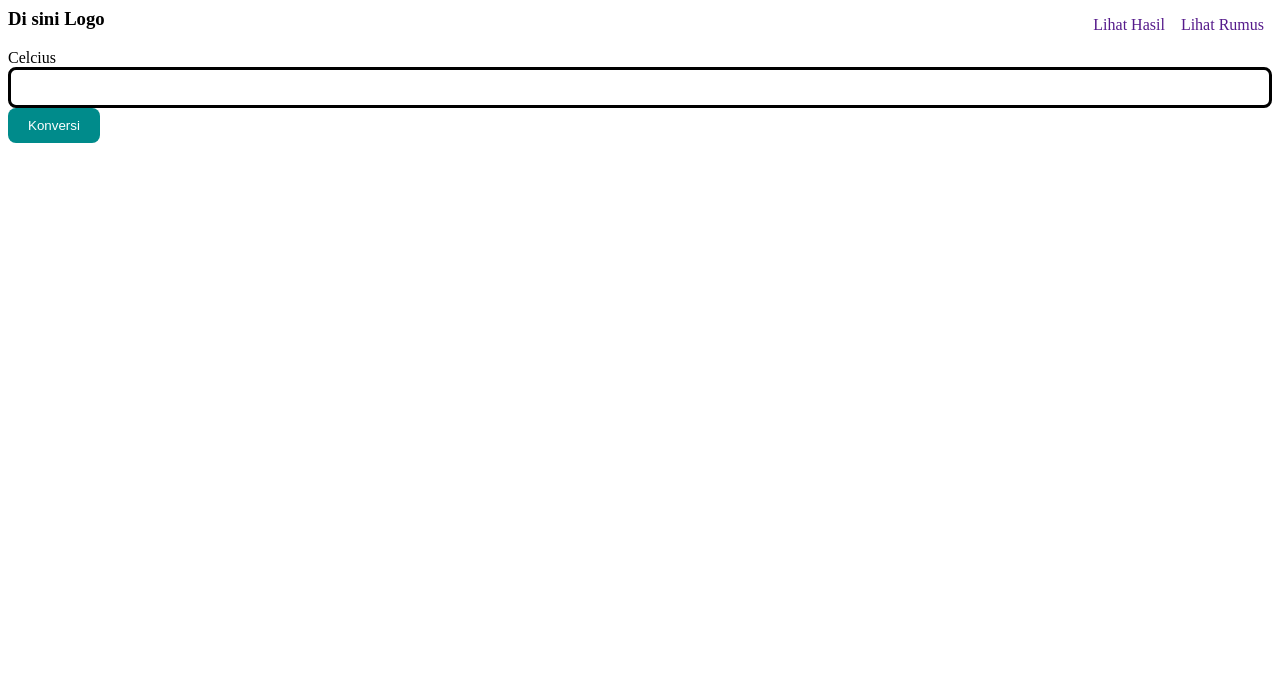
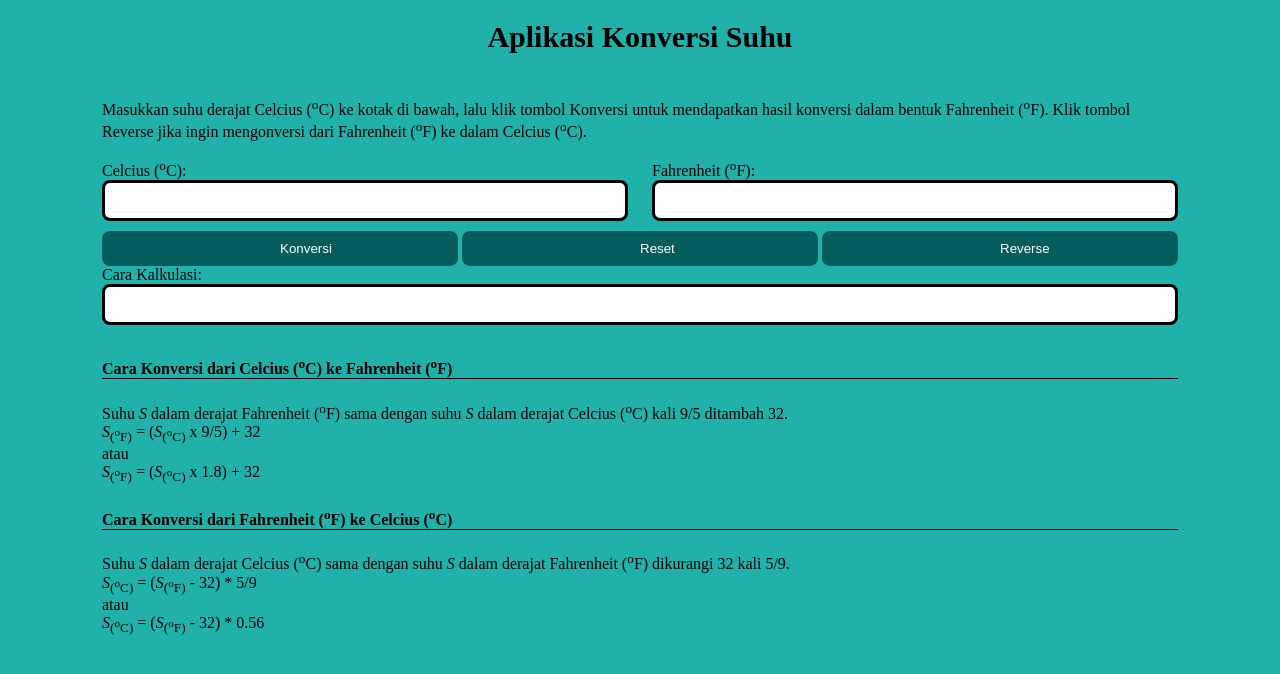
Before and after one commit to revou-fundamental-course/5-feb-24-wahyurisdhyan, a plain HTML site: page index.html in a window 1280 px wide. Drawn offline with Linux system fonts and the light colour scheme.

Commit message:
second push

```diff
--- a/css/style.css
+++ b/css/style.css
@@ -1,11 +1,39 @@
-#Navigation-Bar {
-    display: flex;
-    justify-content: space-between;
+body {
+    padding: 20px; /* Sesuaikan dengan nilai padding yang Anda inginkan */
+    margin: auto;
+    width: fit-content; /* Agar konten hanya mengikuti lebar yang diperlukan */
+    background-color: lightseagreen;
 }
 
-#Logo{
+.input-row {
+    display: flex; /* Menggunakan tata letak flexbox */
+}
+
+.input-section {
+    flex: 1; /* Memanjangkan kolom agar menempati ruang yang tersedia */
+    margin-right: 10px; /* Memberikan jarak antar kolom */
+}
+
+.input-section:last-child {
+    margin-right: 0; /* Menghilangkan margin kanan dari kolom terakhir */
+}
+
+.Navigation-Bar {
+    display: flex;
+    justify-content: center; /* Meletakkan konten di tengah secara horizontal */
+    align-items: center; /* Meletakkan konten di tengah secara vertikal */
+    height: 100%;
+    font-size: 20px;
+    font-weight: bold;
+}
+
+#prolog {
+    width: 1050px;
+}
+.Logo{
     height: min-content;
     margin-top: 0;
+    text-align: center; /* Mengatur teks ke tengah */
 }
 
 #Navigation {
@@ -28,30 +56,81 @@
     flex-direction: column;
 }
 
-.input-field {
+#input-field {
     outline: none;
     border-radius: 8px;
     border: solid black;
     padding: 10px 10px;
+    width: 500px;
+    margin-bottom: 10px;
 }
 
-.input-field:focus {
+#input-field:focus {
+    border: solid blue;
+}
+
+.result-section {
+    display: flex;
+    flex-direction: column;
+}
+
+#result-field {
+    outline: none;
+    border-radius: 8px;
+    border: solid black;
+    padding: 10px 10px;
+    width: 500px;
+    margin-bottom: 10px;
+}
+
+#result-field:focus {
+    border: solid blue;
+}
+
+.keterangan-section {
+    display: flex;
+    flex-direction: column;
+}
+
+#keterangan-field {
+    outline: none;
+    border-radius: 8px;
+    border: solid black;
+    padding: 10px 10px;
+    width: 1050px;
+    margin-bottom: 10px;
+}
+
+#keterangan-field:focus {
     border: solid blue;
 }
 
 .my-button {
-    background-color: darkcyan;
+    background-color: rgb(5, 92, 92);
     color: white;
     border-radius: 8px;
     border: none;
-    padding: 10px 20px;
+    padding: 10px 178px;
+    width: 350px;
+    justify-content: space-between; /* Mengatur jarak antara tombol */
+    text-align: center; /* Mengatur teks ke tengah */
+    line-height: normal; /* Mengatur ketinggian baris agar teks berada di tengah */
 }
 
 .my-button:hover {
-    background-color:rgb(1,93,93);
+    background-color:rgb(4, 40, 40);
 }
 
 .my-button:active {
-    background-color:rgb(2, 60, 60);
-    transform: translateY(4px);
+    background-color:rgb(4, 40, 40);
+    transform: translateY(2px);
 }
+
+h4 {
+    border-bottom: 1px solid black;
+}
+
+#pesanError {
+    font-size: 18px;
+    font-weight: bold;
+}
--- a/index.html
+++ b/index.html
@@ -5,19 +5,48 @@
     <meta name="viewport" content="width=device-width, initial-scale=1.0">
     <title>Konverter Suhu</title>
     <link rel="stylesheet" href="css/style.css">
+    <script src="./script.js"></script>
 </head>
 <body>
-    <header id="Navigation-Bar">
-        <h3 id="Logo">Di sini Logo</h3>
-        <nav id="Navigation">
-            <a href="">Lihat Hasil</a>
-            <a href="">Lihat Rumus</a>
-        </nav>
-    </header>
+    <div class="Navigation-Bar">
+        <h2 class="Logo">Aplikasi Konversi Suhu</h2>
+    </div>
+    <p id="pesanError" style="color: red;"></p>
+    <p id="prolog">Masukkan suhu derajat Celcius (<sup>o</sup>C) ke kotak di bawah, lalu klik tombol Konversi untuk mendapatkan hasil konversi dalam bentuk Fahrenheit (<sup>o</sup>F). Klik tombol Reverse jika ingin mengonversi dari Fahrenheit (<sup>o</sup>F) ke dalam Celcius (<sup>o</sup>C).</p>
+    <div class="input-row">
     <div class="input-section">
-        <label for="input-field">Celcius</label>
-        <input type="number" class="input-field">
+        <label for="input-field" id="labelInput1">Celcius (<sup>o</sup>C):</label>
+        <input type="text" id="input-field">
     </div>
-    <button class="my-button">Konversi</button>
+    <div class="result-section">
+        <label for="result-field" id="labelInput2">Fahrenheit (<sup>o</sup>F):</label>
+        <input type="number" id="result-field">
+    </div>
+    </div>
+    <button class="my-button" onClick="btnClickKonversi()">Konversi</button>
+    <button class="my-button" onClick="btnClickReset()">Reset</button>
+    <button class="my-button" onClick="btnClickReverse()">Reverse</button>
+    <div class="keterangan-section">
+        <label for="keterangan-field">Cara Kalkulasi:</label>
+        <input type="text" id="keterangan-field">
+    </div>
+    <h4 id="caraKonversi">Cara Konversi dari Celcius (<sup>o</sup>C) ke Fahrenheit (<sup>o</sup>F)</h4>
+    <p id="teksCaraKonversi" class="hidden">Suhu <i>S</i> dalam derajat Fahrenheit (<sup>o</sup>F) sama dengan suhu <i>S</i> dalam derajat Celcius (<sup>o</sup>C) kali 9/5 ditambah 32.
+    <br>
+    <i>S</i><sub>(<sup>o</sup>F)</sub> = (<i>S</i><sub>(<sup>o</sup>C)</sub> x 9/5) + 32
+    <br>
+    atau
+    <br>
+    <i>S</i><sub>(<sup>o</sup>F)</sub> = (<i>S</i><sub>(<sup>o</sup>C)</sub> x 1.8) + 32
+    </p>
+    <h4 id="caraKonversi">Cara Konversi dari Fahrenheit (<sup>o</sup>F) ke Celcius (<sup>o</sup>C)</h4>
+    <p id="teksCaraKonversi" class="hidden">Suhu <i>S</i> dalam derajat Celcius (<sup>o</sup>C) sama dengan suhu <i>S</i> dalam derajat Fahrenheit (<sup>o</sup>F) dikurangi 32 kali 5/9.
+    <br>
+    <i>S</i><sub>(<sup>o</sup>C)</sub> = (<i>S</i><sub>(<sup>o</sup>F)</sub> - 32) * 5/9
+    <br>
+    atau
+    <br>
+    <i>S</i><sub>(<sup>o</sup>C)</sub> = (<i>S</i><sub>(<sup>o</sup>F)</sub> - 32) * 0.56
+    </p>
 </body>
 </html>
--- /dev/null
+++ b/script.js
@@ -0,0 +1,87 @@
+function btnClickKonversi() {
+    var inputField = document.getElementById("input-field").value;
+    var resultField = document.getElementById("result-field");
+    var keteranganField = document.getElementById("keterangan-field");
+    var pesanError = document.getElementById("pesanError");
+    var labelInput1 = document.getElementById("labelInput1");
+    var labelInput2 = document.getElementById("labelInput2");
+
+    if (inputField === "") {
+        pesanError.textContent = "Input tidak boleh kosong!";
+        resultField.value = "";
+        keteranganField.value= "";
+        return; // Hentikan proses lebih lanjut
+    } else {
+        pesanError.textContent = ""; // Hapus pesan error jika input tidak kosong
+    }
+
+    if (labelInput1.textContent.includes("Celcius")) {
+        // Periksa apakah nilai yang dimasukkan adalah angka
+        if (!isNaN(inputField)) {
+        // Lakukan perhitungan (2 kali angka yang diinput ditambah 40)
+        var hasil = (parseInt(inputField) * 9/5) + 32;
+        // Tampilkan hasil perhitungan di kolom hasil
+        resultField.value = hasil.toFixed(2);
+        keteranganField.value = "(" + inputField + " * 9/5) + 32";
+        } else {
+        // Jika nilai yang dimasukkan bukan angka, beri nilai kosong pada kolom hasil
+        pesanError.textContent = "Input harus berupa angka!";
+        resultField.value = "";
+        keteranganField.value = "";
+        }
+    } else {
+        if (!isNaN(inputField)) {
+            // Lakukan perhitungan (2 kali angka yang diinput ditambah 40)
+            var hasil = (parseInt(inputField) - 32) * 5/9;
+            // Tampilkan hasil perhitungan di kolom hasil
+            resultField.value = hasil.toFixed(2);
+            keteranganField.value = "(" + inputField + " - 32) * 5/9";
+        } else {
+            // Jika nilai yang dimasukkan bukan angka, beri nilai kosong pada kolom hasil
+            pesanError.textContent = "Input harus berupa angka!";
+            resultField.value = "";
+            keteranganField.value = "";
+        }
+    }
+
+}
+
+function btnClickReset() {
+    var inputField = document.getElementById("input-field");
+    var resultField = document.getElementById("result-field");
+    var keteranganField = document.getElementById("keterangan-field");
+inputField.value= "";
+resultField.value= "";
+keteranganField.value= "";
+}
+
+function btnClickReverse() {
+    var labelInput1 = document.getElementById("labelInput1");
+    var labelInput2 = document.getElementById("labelInput2");
+
+    if (labelInput1.textContent.includes("Celcius")) {
+        labelInput1.textContent = "Fahrenheit \u00B0F:";
+        labelInput2.textContent = "Celcius \u00B0C:";
+    } else {
+        labelInput1.textContent = "Celcius \u00B0C:";
+        labelInput2.textContent = "Fahrenheit \u00B0F:";
+    }
+}
+btnClickReverse(true); // Kondisi X terjadi, maka fungsi baru dijalankan
+btnClickReverse(false); // Kondisi X tidak terjadi, maka fungsi lama dijalankan
+
+// Mendapatkan elemen subjudul dan paragraf
+var caraKonversi = document.getElementById("caraKonversi");
+var teksCaraKonversi = document.getElementById("teksCaraKonversi");
+
+// Menambahkan event listener ke subjudul
+caraKonversi.addEventListener("click", function() {
+    // Memeriksa apakah paragraf sedang tersembunyi
+    if (teksCaraKonversi.classList.contains("hidden")) {
+        // Jika tersembunyi, tampilkan paragraf
+        teksCaraKonversi.classList.remove("hidden");
+    } else {
+        // Jika sedang ditampilkan, sembunyikan paragraf
+        teksCaraKonversi.classList.add("hidden");
+    }
+});
```
